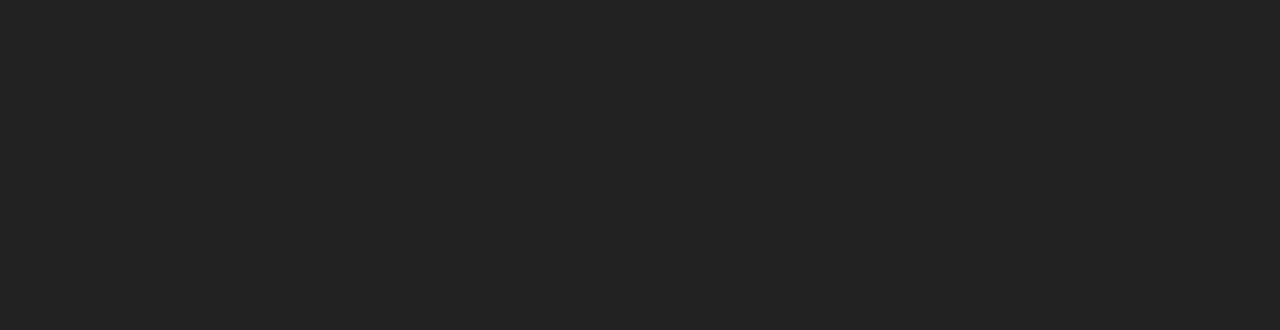
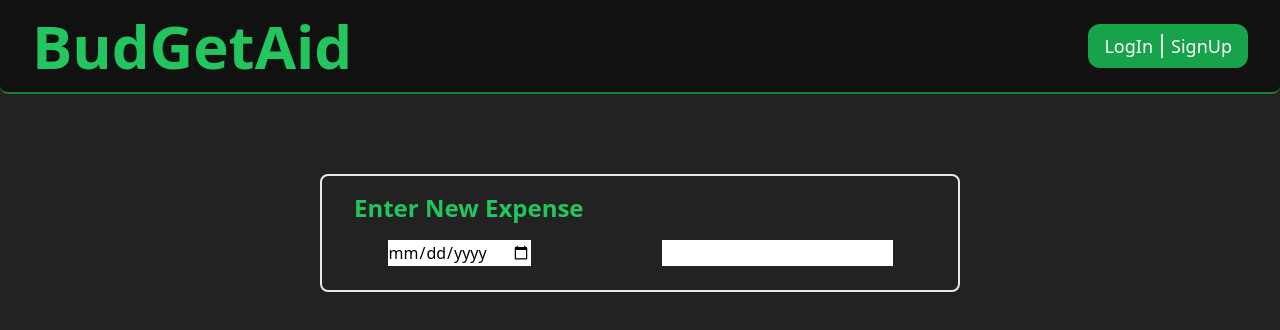
Before and after one commit to anuragdaksh7/web-based-expense-tracker-react, a React (Create React App) app in the folder client/: page /addexpense in a window 1280 px wide. Before the commit this address had no page. Shown: the top 330 px of the page. Built offline with nearby package versions, Linux system fonts and the light colour scheme.

Commit message:
ui updates

```diff
--- a/client/src/App.js
+++ b/client/src/App.js
@@ -1,11 +1,13 @@
 import { BrowserRouter, Routes, Route } from "react-router-dom";
 import { Home } from "./pages/Home";
 // import { About } from "./pages/About";
-import { HeadComp } from "./components/HeadComponent";
+// import { HeadComp } from "./components/HeadComponent";
 import { LandingPage } from "./pages/landingPage";
 import { LogInPage } from "./pages/LogInPage";
 import { SignUpPage } from "./pages/signup";
-import { useState } from "react";
+import { AddExp } from "./pages/AddExp";
+// import { useState } from "react";
+// import { MonthlyExp } from "./components/MonthlyExpenseOverview";
 
 
 function App() {
@@ -17,6 +19,7 @@ function App() {
           <Route path="/login" element={<LogInPage />} />
           <Route path="/signup" element={<SignUpPage />} />
           <Route path="/home" element={<Home />} />
+          <Route path="/addexpense" element={<AddExp />} />
         </Routes>
       </BrowserRouter>
     </>
--- a/client/src/components/Controls.js
+++ b/client/src/components/Controls.js
@@ -2,10 +2,21 @@ import { Link } from "react-router-dom"
 
 export const UserControls = () => {
     return (
-        <div className="mt-6 flex justify-evenly">
-            <Link className="bg-green-500 text-white text-xs sm:text-lg px-2 sm:px-4 py-2 rounded-lg" to="/managecategory">Manage Category</Link>
-            <Link className="bg-green-500 text-white text-xs sm:text-lg px-2 sm:px-4 py-2 rounded-lg" to="/addexpense">Add Expense</Link>
-            <Link className="bg-green-500 text-white text-xs sm:text-lg px-2 sm:px-4 py-2 rounded-lg" to="/allexps">See all Expenses</Link>
-        </div>
+        <>
+            <div className="mx-4 sm:mx-40 mt-4">
+                <link rel="stylesheet" href="https://fonts.googleapis.com/css2?family=Material+Symbols+Outlined:opsz,wght,FILL,GRAD@24,400,0,0" />
+                <h1 className="text-mg sm:text-xl font-semibold my-2 text-green-500">Add Category</h1>
+                <div className="flex items-center p-1 ">
+                    <input className=" outline-none font-mono px-2 p-1 sm:p-2 rounded-l-lg bg-white" type="text" placeholder="category name" autoCorrect="false"/>
+                    <button className="material-symbols-outlined bg-white px-2 p-1 sm:p-2 rounded-r-lg border-gray-600 border-l-2">add</button>
+                </div>
+            </div>
+            <div className="mt-6 flex justify-evenly">
+
+                {/* <Link className="bg-green-500 text-white text-xs sm:text-lg px-2 sm:px-4 py-2 rounded-lg" to="/managecategory">Manage Category</Link> */}
+                <Link className="bg-green-500 text-white text-xs sm:text-lg px-2 sm:px-4 py-2 rounded-lg" to="/addexpense">Add Expense</Link>
+                <Link className="bg-green-500 text-white text-xs sm:text-lg px-2 sm:px-4 py-2 rounded-lg" to="/allexps">See all Expenses</Link>
+            </div>
+        </>
     )
 }
--- a/client/src/components/MonthlyExpenseOverview.js
+++ b/client/src/components/MonthlyExpenseOverview.js
@@ -1,8 +1,30 @@
+import { useEffect } from "react";
+import { useNavigate } from "react-router-dom";
+
+
 const stylee = "mx-0 sm:mx-4 text-lg text-white font-semibold";
 
 
 
 export const MonthlyExp = () => {
+    const a = document.cookie.split(";");
+    // sourcery skip: avoid-function-declarations-in-blocks
+    function check() {
+    for (const cookie of a) {
+            const [name, _tmp] = cookie.split("=");
+            if (name === "jwt" || name === " jwt") {
+                return true;
+            }
+        }
+        return false
+    }
+
+    const navigate = useNavigate();
+    useEffect(() => {
+    if (!check()){
+        navigate("/login");
+    }
+    });
     return (
         <div className="block sm:flex justify-around mt-4 items-center mx-4">
                 <h1 className="text-lg sm:text-2xl text-green-500 font-bold">Monthly Expense Overview</h1>
--- /dev/null
+++ b/client/src/pages/AddExp.js
@@ -0,0 +1,22 @@
+import { HeadComp } from "../components/HeadComponent"
+
+export const AddExp = () => {
+    return (
+        <>
+            <HeadComp />
+            <div className="flex justify-center mt-20  ">
+                <div className=" border-2 w-1/2 rounded-lg pb-6">
+                    <h1 className="p-4 px-8 text-2xl font-semibold text-green-500 ">
+                        Enter New Expense
+                    </h1>
+                    <div>
+                        <div className="flex justify-around">
+                            <input type="date" />
+                            <input type="text" />
+                        </div>
+                    </div>
+                </div>
+            </div>
+        </>
+    )
+}
--- a/client/src/pages/landingPage.js
+++ b/client/src/pages/landingPage.js
@@ -1,4 +1,4 @@
-import myImage from './imageAssets/homeImage.jpg';
+// import myImage from './imageAssets/homeImage.jpg';
 import { HeadComp } from '../components/HeadComponent';
 import Cookies from 'js-cookie';
 
```
